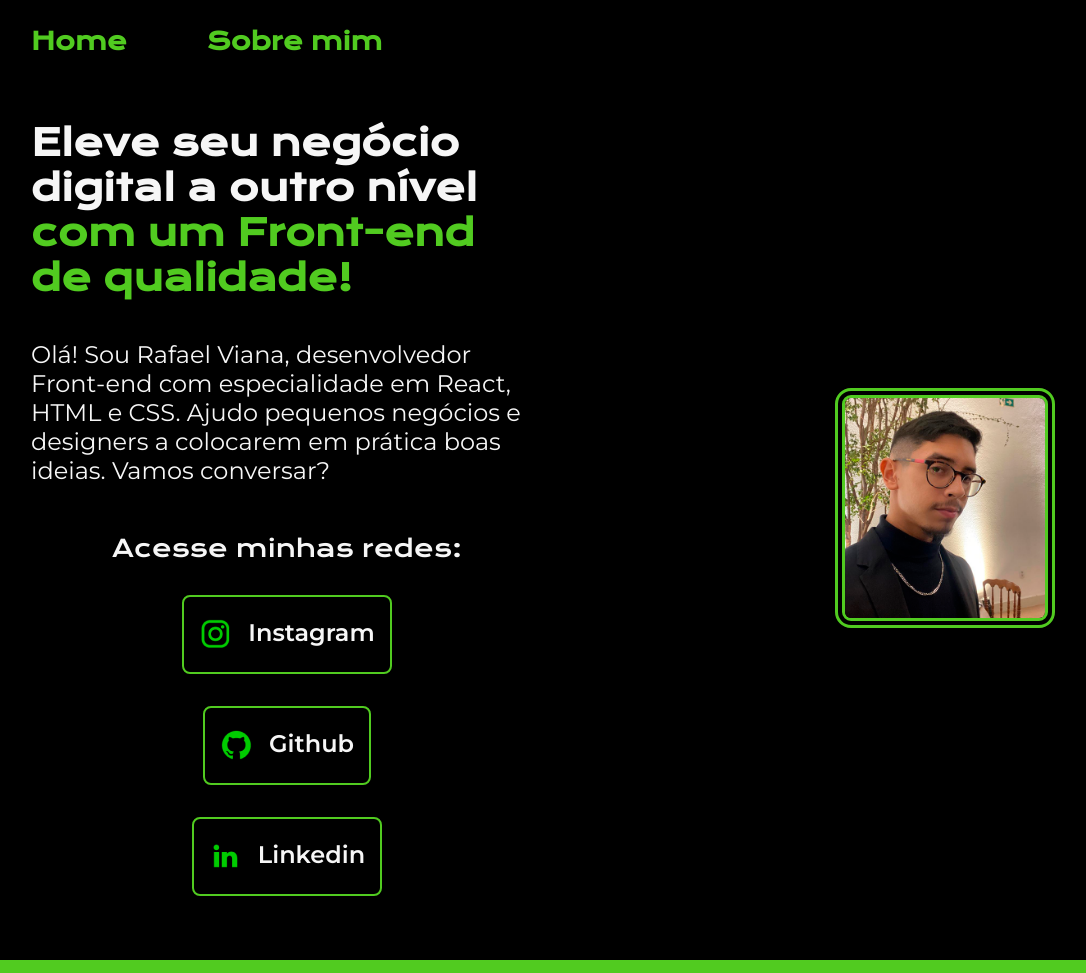
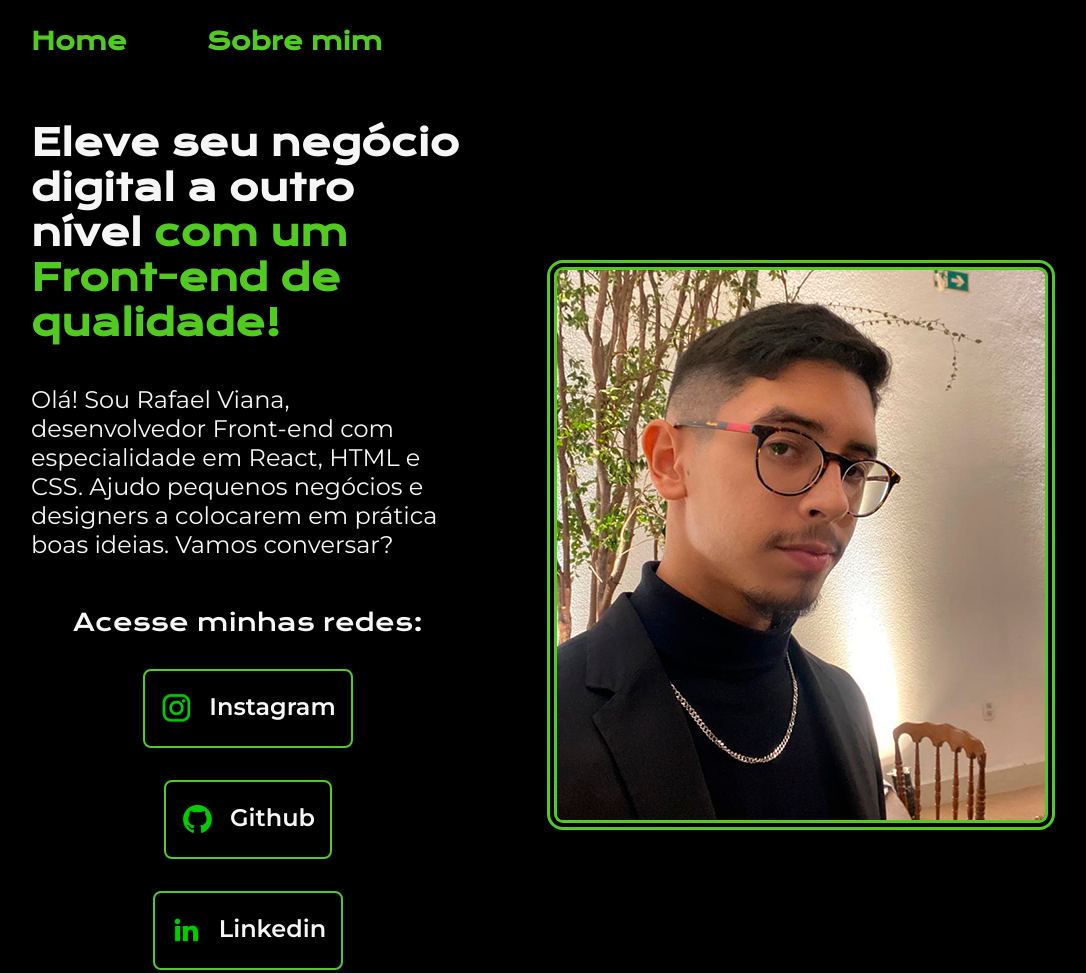
Before and after one commit to vianarafaa/Portfolio, a plain HTML site: page index.html in a window 1280 px wide. Shown: the top 973 px of the page, without its empty margins (97-1183 px from the left). Drawn offline with nearby package versions, Linux system fonts and the light colour scheme.

Commit message:
Update style.css

```diff
--- a/styles/style.css
+++ b/styles/style.css
@@ -147,7 +147,6 @@ body {
     }
 
     .apresentacao__imagem {
-        width: 200px;
-        height: 220px;
+        width: 50%
     }
 }
```
